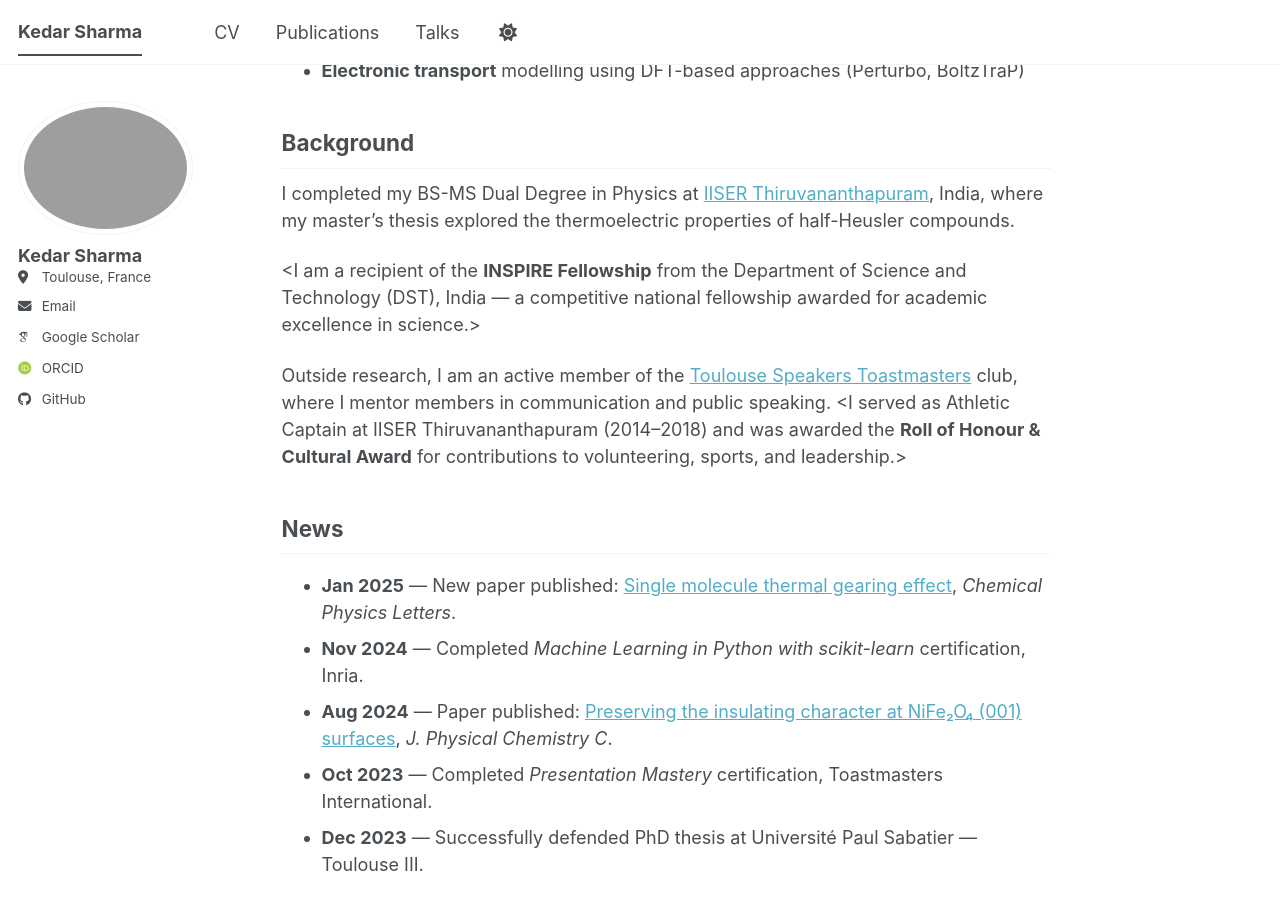
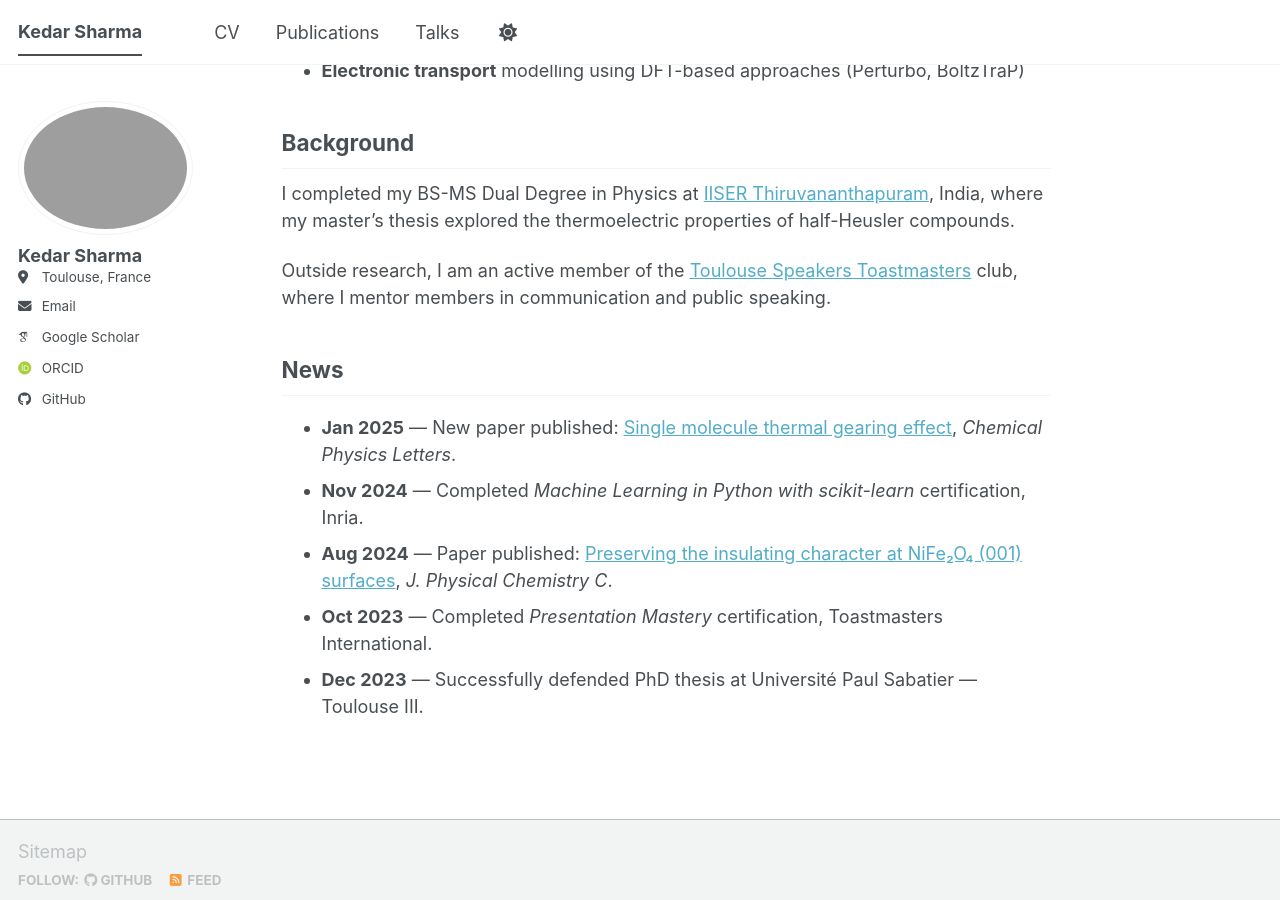
Before and after one commit to kedarsh20/kedarsh20.github.io, a Jekyll site: the page built from _pages/about.md, in a window 1280 px wide and 900 px high, scrolled down 750 px. Built offline with Jekyll 4.4.1, drawn with Linux system fonts in a browser that asks for light colours; some web fonts are replaced; a script bundle is joined from its source files by our own code; library files that are not in the unit come from our copies.

Commit message:
Update about.md

```diff
--- a/_pages/about.md
+++ b/_pages/about.md
@@ -25,10 +25,10 @@ My research centres on understanding the electronic, magnetic, and structural pr
 
 I completed my BS-MS Dual Degree in Physics at [IISER Thiruvananthapuram](https://www.iisertvm.ac.in), India, where my master's thesis explored the thermoelectric properties of half-Heusler compounds.
 
-<I am a recipient of the **INSPIRE Fellowship** from the Department of Science and Technology (DST), India — a competitive national fellowship awarded for academic excellence in science.>
+<!--I am a recipient of the **INSPIRE Fellowship** from the Department of Science and Technology (DST), India — a competitive national fellowship awarded for academic excellence in science. -->
 
 Outside research, I am an active member of the [Toulouse Speakers Toastmasters](https://www.toastmasters.org) club, where I mentor members in communication and public speaking.
-<I served as Athletic Captain at IISER Thiruvananthapuram (2014–2018) and was awarded the **Roll of Honour & Cultural Award** for contributions to volunteering, sports, and leadership.>
+<!--I served as Athletic Captain at IISER Thiruvananthapuram (2014–2018) and was awarded the **Roll of Honour & Cultural Award** for contributions to volunteering, sports, and leadership. -->
 
 ## News
 - **Jan 2025** — New paper published: [Single molecule thermal gearing effect](https://doi.org/10.1016/j.cplett.2025.142513), *Chemical Physics Letters*.
```
